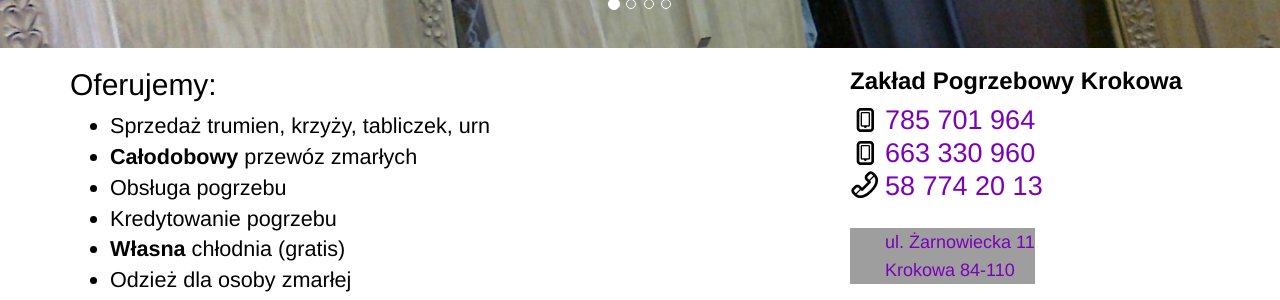
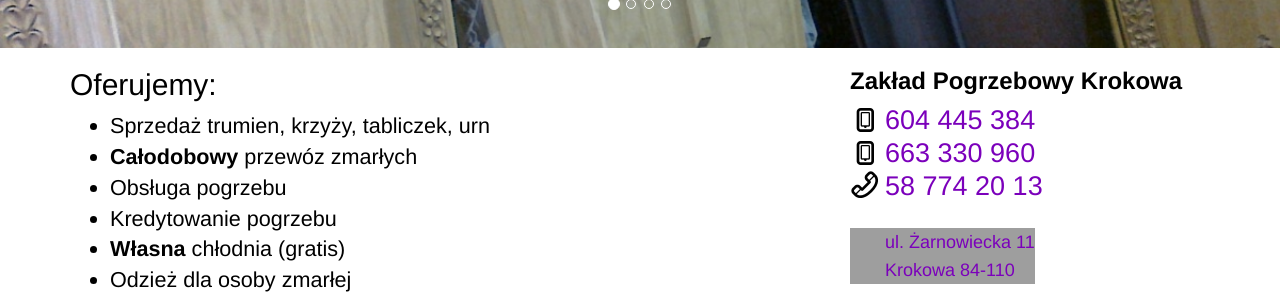
Before and after one commit to lukaszkomar/zakladkrokowa.pl, a Jekyll site: the page built from index.html, in a window 1280 px wide, cut to the strip 452-752 px from the top of the page. Built offline with Jekyll 4.4.1, drawn with Linux system fonts in a browser that asks for light colours; grey boxes are pictures that could not be loaded.

Commit message:
Update page.html

```diff
--- a/_layouts/page.html
+++ b/_layouts/page.html
@@ -99,7 +99,7 @@
         <div class="row">
           <address class="col-sm-12">
             <strong>{{ site.companyName }}</strong>
-            <a class="mobile"   href="tel:+48785701964" title="{{ site.companyName }} całodobowy telefon">785 701 964</a><br/>
+            <a class="mobile"   href="tel:+48785701964" title="{{ site.companyName }} całodobowy telefon">604 445 384</a><br/>
             <a class="mobile"   href="tel:+48663330960" title="{{ site.companyName }} całodobowy telefon">663 330 960</a><br/>
             <a class="phone"    href="tel:+48587742013" title="{{ site.companyName }} telefon stacjonarny">58 774 20 13</a><br/>
             <br/>
```
